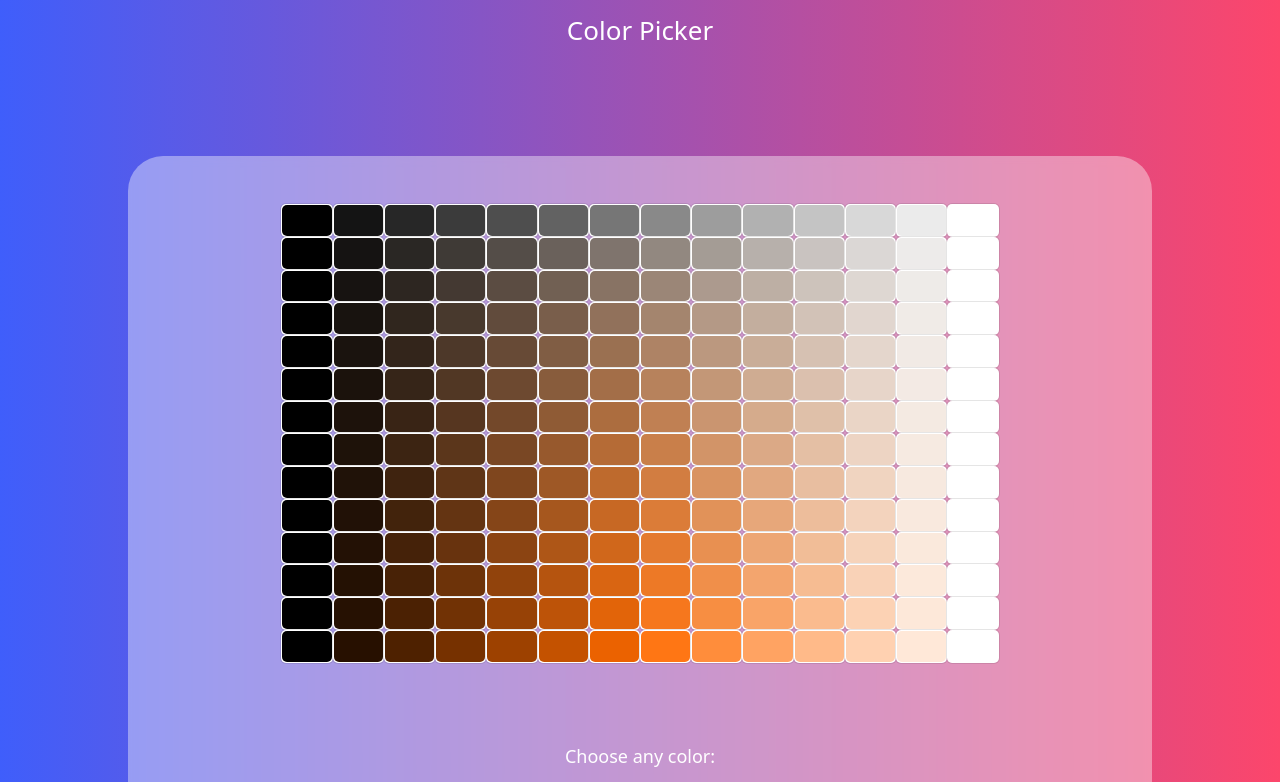
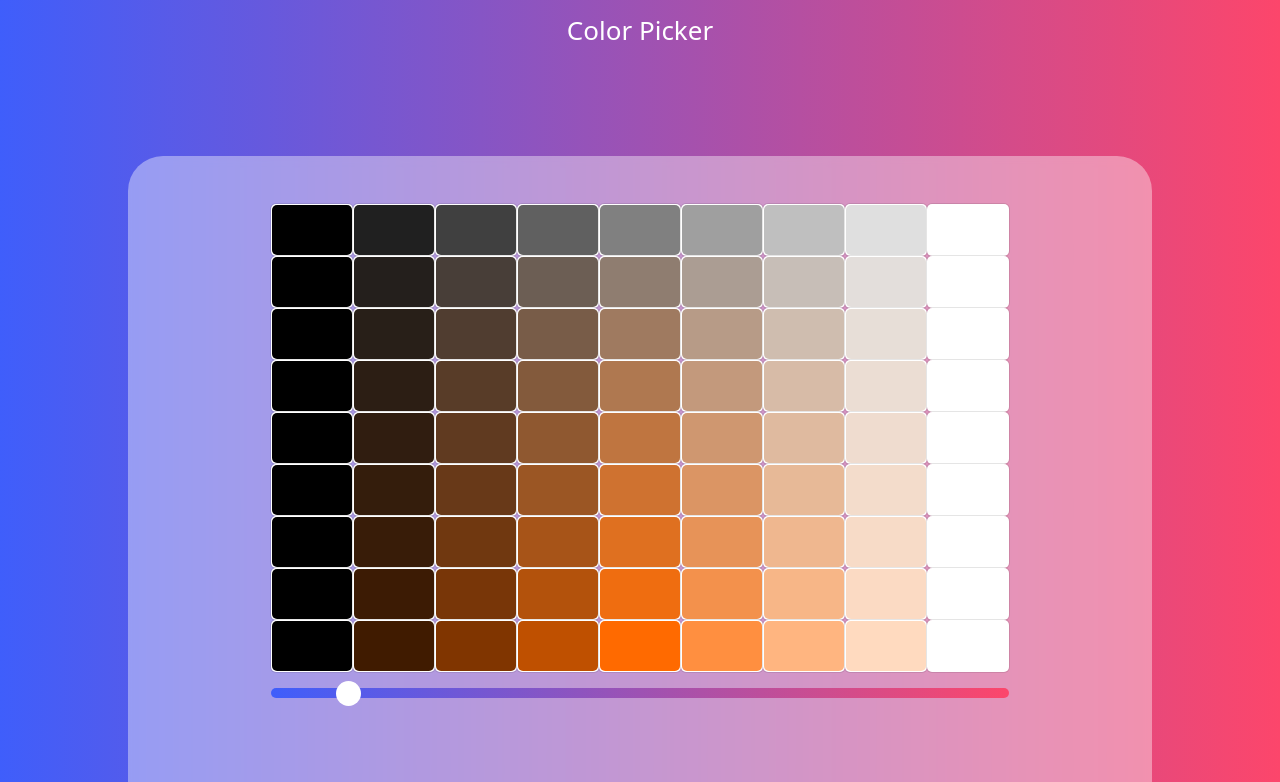
Before and after one commit to SscSPs/color, a React (Create React App) app: page / in a window 1280 px wide. Shown: the top 782 px of the page. Built offline with nearby package versions, Linux system fonts and the light colour scheme.

Commit message:
add slider

```diff
--- a/src/App.css
+++ b/src/App.css
@@ -51,3 +51,28 @@
   align-items: center;
   justify-content: center;
 }
+.color-grid{
+  align-items: center;
+  justify-content: center;
+  display: flex;
+  flex-direction: column;
+}
+.slider{
+  margin-top: 1rem;
+  -webkit-appearance: none;
+  background: linear-gradient(to right, #3F5EFB, #FC466B);
+  border-radius: 1rem;
+  outline: none;
+  height: 8px;
+  width: 100%;
+  height: 10px;
+}
+.slider::-webkit-slider-thumb {
+  -webkit-appearance: none;
+  appearance: none;
+  width: 25px;
+  height: 25px;
+  border-radius: 100%;
+  background: #fff;
+  cursor: pointer;
+}
--- a/src/ColorPickerComponent.js
+++ b/src/ColorPickerComponent.js
@@ -15,19 +15,27 @@ const ColorPickerComponent = () => {
     const handleChange = (color) => setColor(color.rgb);
 
     const colorAsHSL = rgb.hsl(color.r, color.g, color.b);
-
+    const [colorGrid, setcolorGrid] = useState("10")
     return (
         <div className='main'>
-      <div>
+            <div className='color-grid'>
                 <ColorGrid
                     hueValue={colorAsHSL[0]}
-          saturationCount='15'
-          luminosityCount='15'
+                    saturationCount={colorGrid}
+                    luminosityCount={colorGrid}
                 />
+                <input
+                    className='slider'
+                    type={"range"}
+                    min={"8"}
+                    max={"30"}
+                    value={colorGrid}
+                    step={1}
+                    onChange={e => setcolorGrid(e.target.value)} />
             </div>
             <div className='colorpick'>
                 <div className='color-picker'>Choose any color:</div>
-        <br/>
+                <br />
                 <SketchPicker color={color} onChange={handleChange} />
             </div>
         </div>
```
Also changed, not shown: 1 other file (tests, documents, lock files or other folders). Lines whose indentation alone changed are shown as unchanged.
